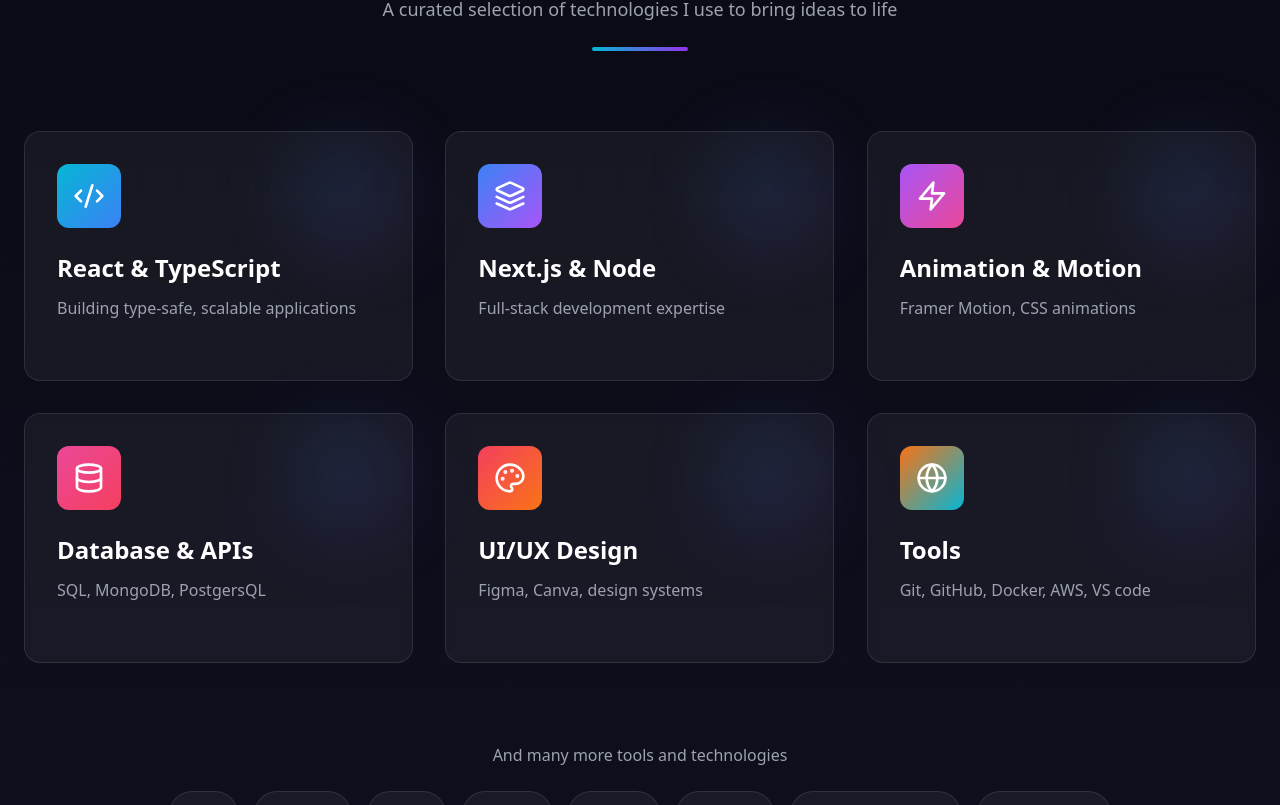
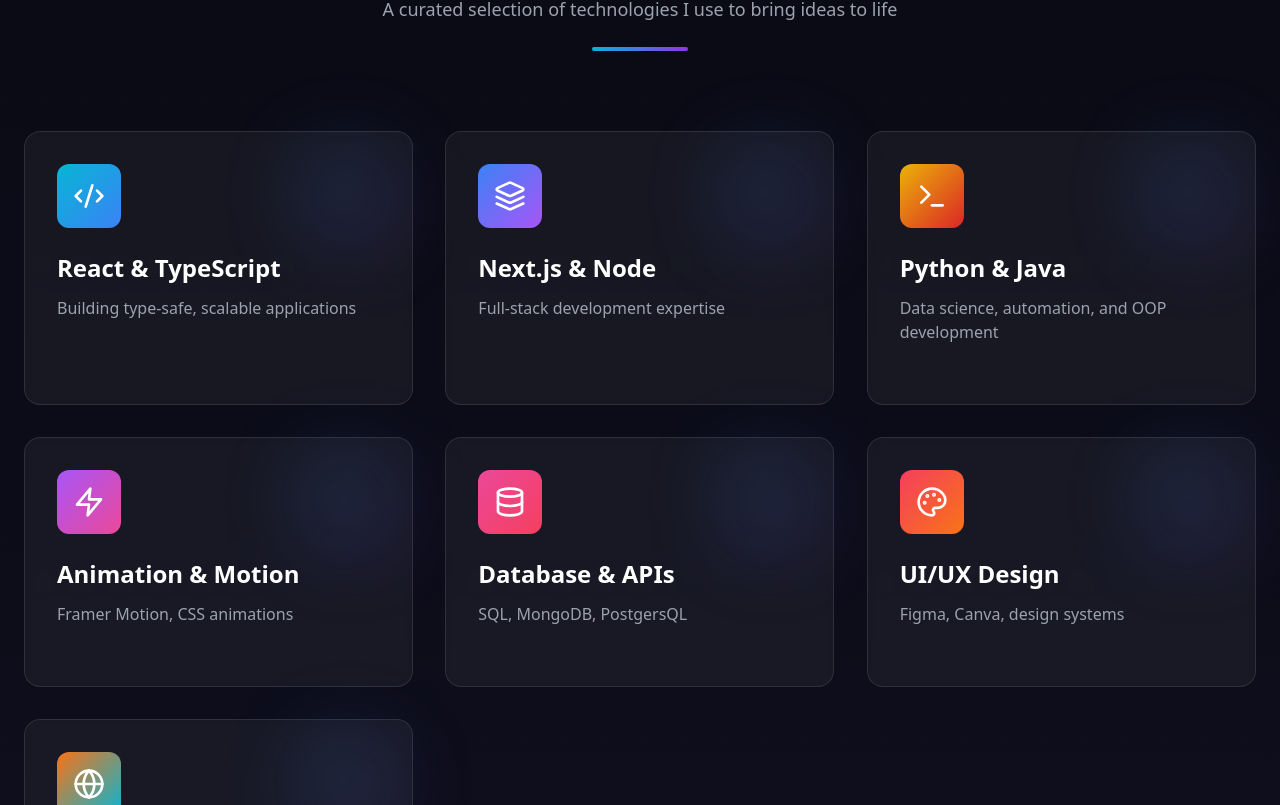
Before and after one commit to Madhu097/madhu_kuruva, a React (Vite) app: page / in a window 1280 px wide. Shown: the part 2275-3080 px from the top of the page. Built offline with nearby package versions, Linux system fonts and the light colour scheme; no server answers.

Commit message:
updates certificates

```diff
--- a/src/components/About.tsx
+++ b/src/components/About.tsx
@@ -55,7 +55,7 @@
 
   const education = [
     { year: '2026', title: 'BTech in Computer Science', institute: 'Malla Reddy Engineering College And Management Science', status: 'Current' },
-    { year: '2023', title: 'Dipmolo - Ece Stream', institute: 'Anurag Engineering College', status: 'Completed' },
+    { year: '2023', title: 'Diploma - ECE Stream', institute: 'Anurag Engineering College', status: 'Completed' },
     { year: '2020', title: '10th Grade', institute: 'SR High School', status: 'Completed' },
   ];
 
--- a/src/components/Certifications.tsx
+++ b/src/components/Certifications.tsx
@@ -104,64 +104,74 @@
   const certifications = [
     {
       id: 1,
-      title: 'AWS Certified Solutions Architect',
-      issuer: 'Amazon Web Services',
-      date: '2024',
+      title: 'Udemy',
+      issuer: 'Sara Academy',
+      date: '2025',
       icon: Shield,
       gradient: 'from-cyan-500 to-blue-500',
-      description: 'Professional level cloud architecture certification',
-      certificateUrl: 'https://aws.amazon.com/certification/',
+      description: 'HTML, CSS, Java, & JavaScript: Full Stack Programming Course',
+      certificateUrl: 'https://drive.google.com/file/d/1Fgf7v1H0OTpPNv0EY95uBgCmvAVl07nU/view',
     },
     {
       id: 2,
-      title: 'Google Cloud Professional',
-      issuer: 'Google Cloud',
+      title: 'Python',
+      issuer: 'Cognitive class.ai',
       date: '2024',
       icon: Award,
       gradient: 'from-purple-500 to-pink-500',
-      description: 'Advanced cloud platform expertise',
-      certificateUrl: 'https://cloud.google.com/certification',
+      description: 'Python 101 for Data Science',
+      certificateUrl: 'https://drive.google.com/file/d/1CiS4NMxk9M9EMco_3bWceTJBfYh4qZrC/view',
     },
     {
       id: 3,
-      title: 'React Advanced Patterns',
-      issuer: 'Meta Blueprint',
-      date: '2023',
+      title: 'Pantech Internship',
+      issuer: 'pantech e Learning',
+      date: '2025',
       icon: Sparkles,
       gradient: 'from-blue-500 to-purple-500',
-      description: 'Mastery in React development patterns',
-      certificateUrl: 'https://www.facebook.com/business/learn',
+      description: 'web development internship covering full stack development',
+      certificateUrl: 'https://drive.google.com/file/d/1iD7fk8LdTAkDJhe6-rlbL2TFu6iEf-NE/view',
     },
     {
       id: 4,
-      title: 'Full Stack Excellence Award',
-      issuer: 'Tech Excellence Institute',
-      date: '2023',
+      title: 'Java ',
+      issuer: 'Simplelearn|SkillUP',
+      date: '2025',
       icon: Trophy,
       gradient: 'from-pink-500 to-rose-500',
-      description: 'Recognition for outstanding full-stack development',
-      certificateUrl: 'https://example.com/certificate',
+      description: ' completed java programming from basics to advanced',
+      certificateUrl: 'https://drive.google.com/file/d/1qYxtOBU0OxWaXqE1__R9UUFhmmYuO1Me/view   ',
     },
     {
       id: 5,
-      title: 'UI/UX Design Master',
-      issuer: 'Design Institute',
-      date: '2023',
+      title: 'Mastering mysql',
+      issuer: 'Udemy',
+      date: '2024',
       icon: Star,
       gradient: 'from-rose-500 to-orange-500',
-      description: 'Excellence in user experience design',
-      certificateUrl: 'https://example.com/certificate',
+      description: ' Gained knowledge in MySQL database design, queries, and management',
+      certificateUrl: 'https://drive.google.com/file/d/1NF3CUm55fnCbV4Y3uksVjcZyiFu_Wv5p/view',
     },
     {
       id: 6,
-      title: 'Innovation Excellence',
-      issuer: 'Tech Innovation Hub',
-      date: '2022',
+      title: 'Foundation of Cloud IoT Edge ML',
+      issuer: 'NPTEL',
+      date: '2025',
       icon: Medal,
       gradient: 'from-orange-500 to-cyan-500',
-      description: 'Award for innovative solutions and creativity',
-      certificateUrl: 'https://example.com/certificate',
+      description: 'Comprehensive understanding of Cloud IoT and Edge Machine Learning',
+      certificateUrl: 'https://drive.google.com/file/d/1DFsCZBrEYIwXH0g7kWHcMC_uUH1gm1RU/view',
     },
+    {
+      id: 7,
+      title: 'Data Analytics Job Simulation',
+      issuer: 'Delloite',
+      date: '2025',
+      icon: Shield,
+      gradient: 'from-cyan-500 to-blue-500',
+      description: 'Completed a data analytics job simulation program by Deloitte',
+      certificateUrl: 'https://drive.google.com/file/d/1kZwP-8Mo8O17_z6XN1xd-MszGf2blayS/view?usp=drive_open',
+    }
   ];
 
   const displayCertifications = [...certifications, ...certifications];
--- a/src/components/Portfolio.tsx
+++ b/src/components/Portfolio.tsx
@@ -61,6 +61,7 @@
       github: 'https://github.com/Madhu097/HomeCo-Service',
       live: 'https://homeco-service.onrender.com/',
     },
+    /*
     {
       id: 4,
       title: 'Mobile Fitness App',
@@ -93,7 +94,7 @@
       gradient: 'from-orange-500 to-cyan-500',
       github: 'https://github.com/yourname/realtime-collaboration',
       live: 'https://collab.example.com',
-    },
+    },*/
   ];
 
   const filters = ['all'];
--- a/src/components/Skills.tsx
+++ b/src/components/Skills.tsx
@@ -1,5 +1,5 @@
 import { useEffect, useRef, useState } from 'react';
-import { Code2, Layers, Zap, Database, Palette, Globe } from 'lucide-react';
+import { Code2, Layers, Zap, Database, Palette, Globe, Terminal } from 'lucide-react';
 
 export default function Skills() {
   const sectionRef = useRef<HTMLElement>(null);
@@ -38,32 +38,39 @@
       delay: 100,
     },
     {
+      icon: Terminal,
+      name: 'Python & Java',
+      description: 'Data science, automation, and OOP development',
+      color: 'from-yellow-500 to-red-600',
+      delay: 200,
+    },
+    {
       icon: Zap,
       name: 'Animation & Motion',
       description: 'Framer Motion, CSS animations',
       color: 'from-purple-500 to-pink-500',
-      delay: 200,
+      delay: 300,
     },
     {
       icon: Database,
       name: 'Database & APIs',
       description: 'SQL, MongoDB, PostgersQL',
       color: 'from-pink-500 to-rose-500',
-      delay: 300,
+      delay: 400,
     },
     {
       icon: Palette,
       name: 'UI/UX Design',
       description: 'Figma, Canva, design systems',
       color: 'from-rose-500 to-orange-500',
-      delay: 400,
+      delay: 500,
     },
     {
       icon: Globe,
       name: 'Tools',
       description: 'Git, GitHub, Docker, AWS, VS code',
       color: 'from-orange-500 to-cyan-500',
-      delay: 500,
+      delay: 600,
     },
   ];
 
```
